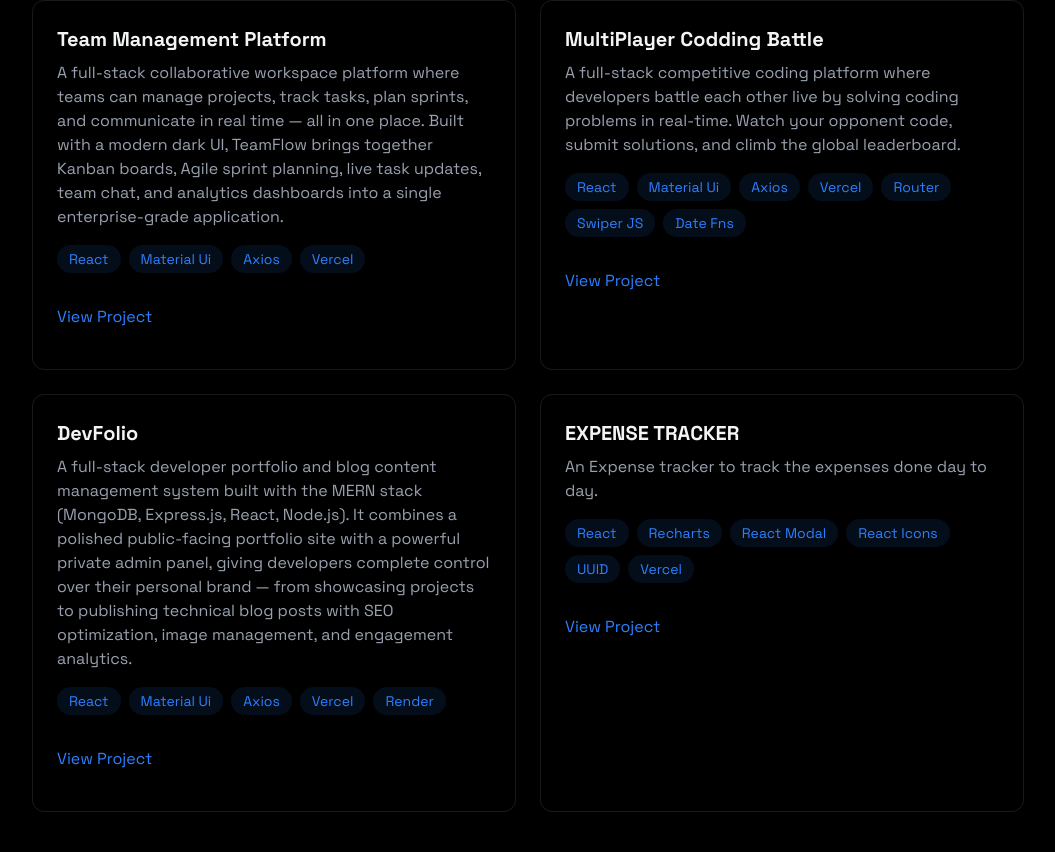
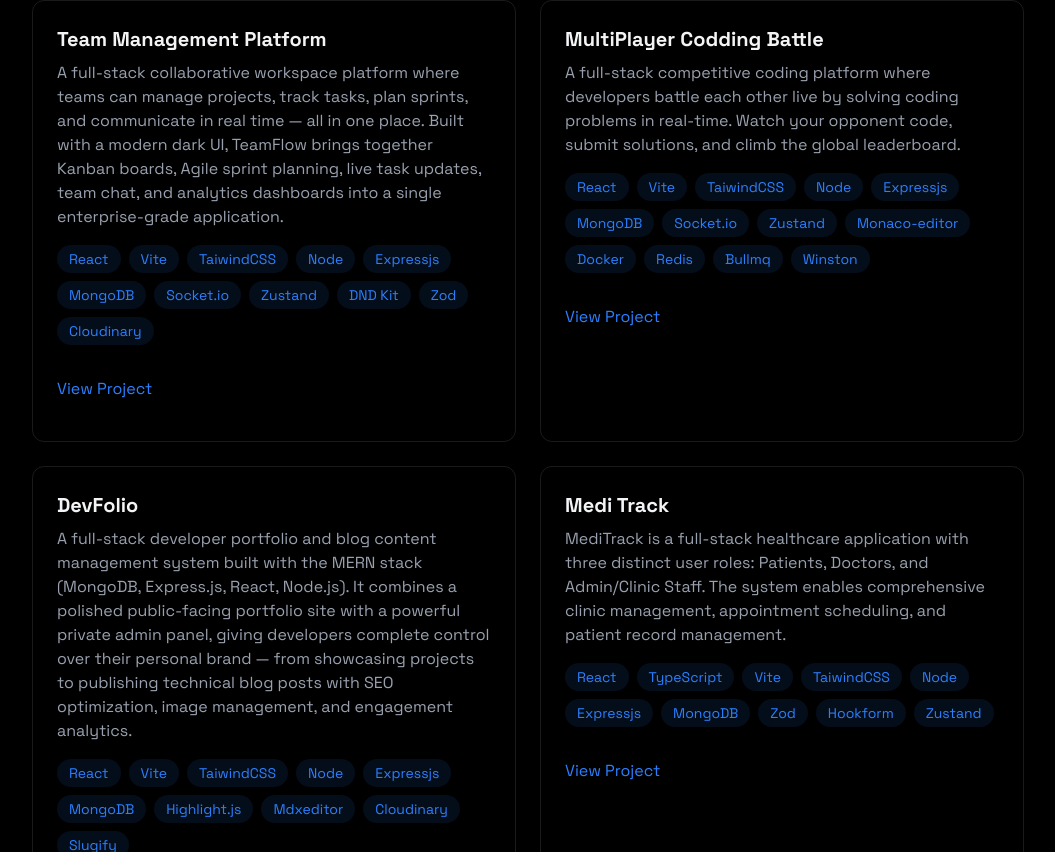
Before and after one commit to Mehulposh/My-Portfolio, a React (Vite) app: page / in a window 1280 px wide. Shown: the part 948-1800 px from the top of the page, without its empty margins (112-1167 px from the left). Built offline with nearby package versions, Linux system fonts and the light colour scheme.

Commit message:
Update project details and technology stack in projects section

```diff
--- a/src/components/sections/projects.jsx
+++ b/src/components/sections/projects.jsx
@@ -27,7 +27,7 @@ export default function Projects() {
                             A full-stack collaborative workspace platform where teams can manage projects, track tasks, plan sprints, and communicate in real time — all in one place. Built with a modern dark UI, TeamFlow brings together Kanban boards, Agile sprint planning, live task updates, team chat, and analytics dashboards into a single enterprise-grade application.
                         </p>
                         <div className="flex flex-wrap gap-2 mb-4">
-                            {['React','Material Ui','Axios','Vercel'].map((tech,idx) => (
+                            {['React','Vite', 'TaiwindCSS', 'Node','Expressjs','MongoDB', 'Socket.io','Zustand', 'DND Kit', 'Zod', 'Cloudinary', ].map((tech,idx) => (
                                 <span
                                     key={idx}
                                     className="bg-blue-500/10 text-blue-500 py-1 px-3
@@ -42,7 +42,7 @@ export default function Projects() {
 
                         <div className="flex justify-between items-center">
                             <a
-                                href="https://botai-alpha-ten.vercel.app/"
+                                href="https://github.com/Mehulposh/Team-Management-Platforn.git"
                                 target="_blank"
                                 className="text-blue-500 hover:text-blue-300 transition-colors my-4"
                             >
@@ -62,7 +62,7 @@ export default function Projects() {
                            A full-stack competitive coding platform where developers battle each other live by solving coding problems in real-time. Watch your opponent code, submit solutions, and climb the global leaderboard.
                         </p>
                         <div className="flex flex-wrap gap-2 mb-4">
-                            {['React','Material Ui','Axios','Vercel','Router','Swiper JS','Date Fns'].map((tech,idx) => (
+                            {['React','Vite', 'TaiwindCSS', 'Node','Expressjs','MongoDB', 'Socket.io','Zustand', 'Monaco-editor' ,'Docker','Redis', 'Bullmq', 'Winston'].map((tech,idx) => (
                                 <span
                                     key={idx}
                                     className="bg-blue-500/10 text-blue-500 py-1 px-3
@@ -77,7 +77,7 @@ export default function Projects() {
 
                         <div className="flex justify-between items-center">
                             <a
-                                href="https://x-medify-sigma.vercel.app/"
+                                href="https://github.com/Mehulposh/Multiplayer-Coding-Battles.git"
                                 target="_blank"
                                 className="text-blue-500 hover:text-blue-300 transition-colors my-4"
                             >
@@ -98,7 +98,7 @@ export default function Projects() {
 
                         </p>
                         <div className="flex flex-wrap gap-2 mb-4">
-                            {['React','Material Ui','Axios','Vercel','Render'].map((tech,idx) => (
+                            {['React','Vite', 'TaiwindCSS', 'Node','Expressjs','MongoDB', 'Highlight.js','Mdxeditor','Cloudinary','Slugify' ].map((tech,idx) => (
                                 <span
                                     key={idx}
                                     className="bg-blue-500/10 text-blue-500 py-1 px-3
@@ -113,7 +113,7 @@ export default function Projects() {
 
                         <div className="flex justify-between items-center">
                             <a
-                                href="https://mehulposhattiwar4995-me-qkart-frontend-v2.vercel.app/"
+                                href="https://github.com/Mehulposh/DevFolio.git"
                                 target='_blank'
                                 className="text-blue-500 hover:text-blue-300 transition-colors my-4"
                             >
@@ -127,13 +127,13 @@ export default function Projects() {
                         transition"
                     >
                         <h3 className="text-xl font-bold mb-2">
-                            EXPENSE TRACKER
+                           Medi Track
                         </h3>
                         <p className="text-gray-400 mb-4">
-                            An Expense tracker to track the expenses done day to day.
+                            MediTrack is a full-stack healthcare application with three distinct user roles: Patients, Doctors, and Admin/Clinic Staff. The system enables comprehensive clinic management, appointment scheduling, and patient record management.
                         </p>
                         <div className="flex flex-wrap gap-2 mb-4">
-                            {['React','Recharts','React Modal','React Icons','UUID','Vercel'].map((tech,idx) => (
+                            {['React','TypeScript','Vite', 'TaiwindCSS', 'Node','Expressjs','MongoDB', 'Zod','Hookform','Zustand' ].map((tech,idx) => (
                                 <span
                                     key={idx}
                                     className="bg-blue-500/10 text-blue-500 py-1 px-3
@@ -148,7 +148,7 @@ export default function Projects() {
 
                         <div className="flex justify-between items-center">
                             <a
-                                href="https://expense-tracker-beryl-phi-69.vercel.app/"
+                                href="https://github.com/Mehulposh/MediTrack.git"
                                 target="_blank"
                                 className="text-blue-500 hover:text-blue-300 transition-colors my-4"
                             >
```
